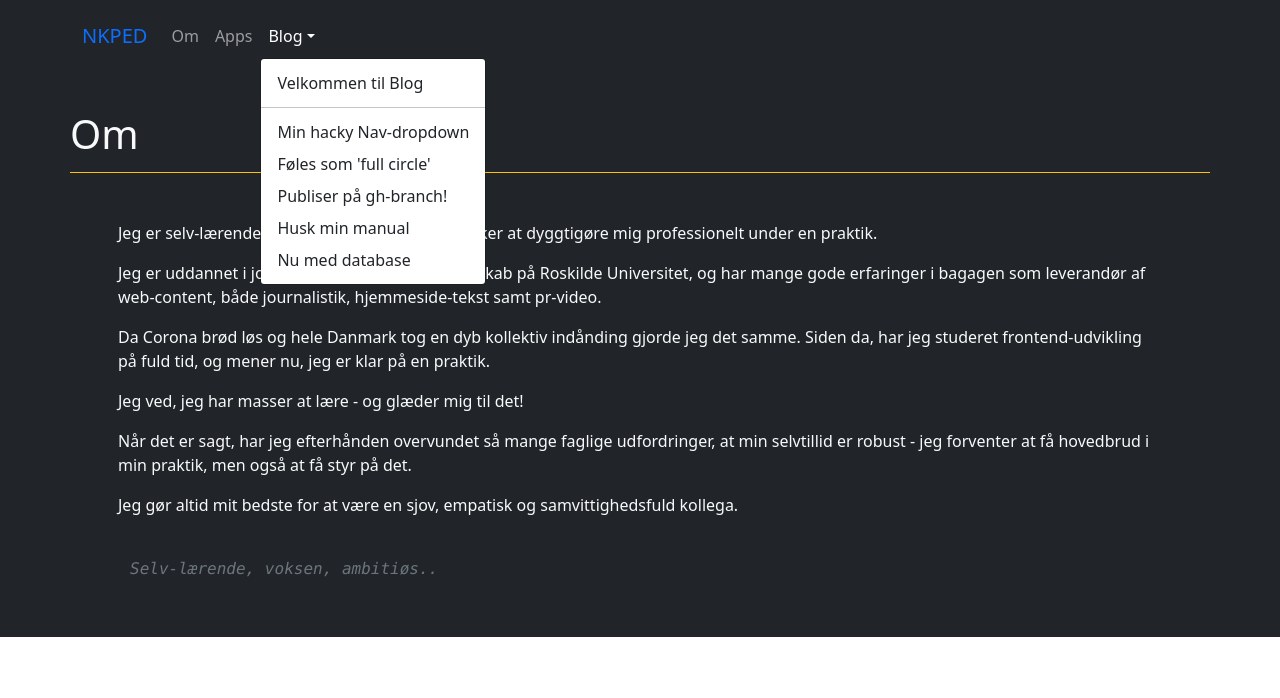
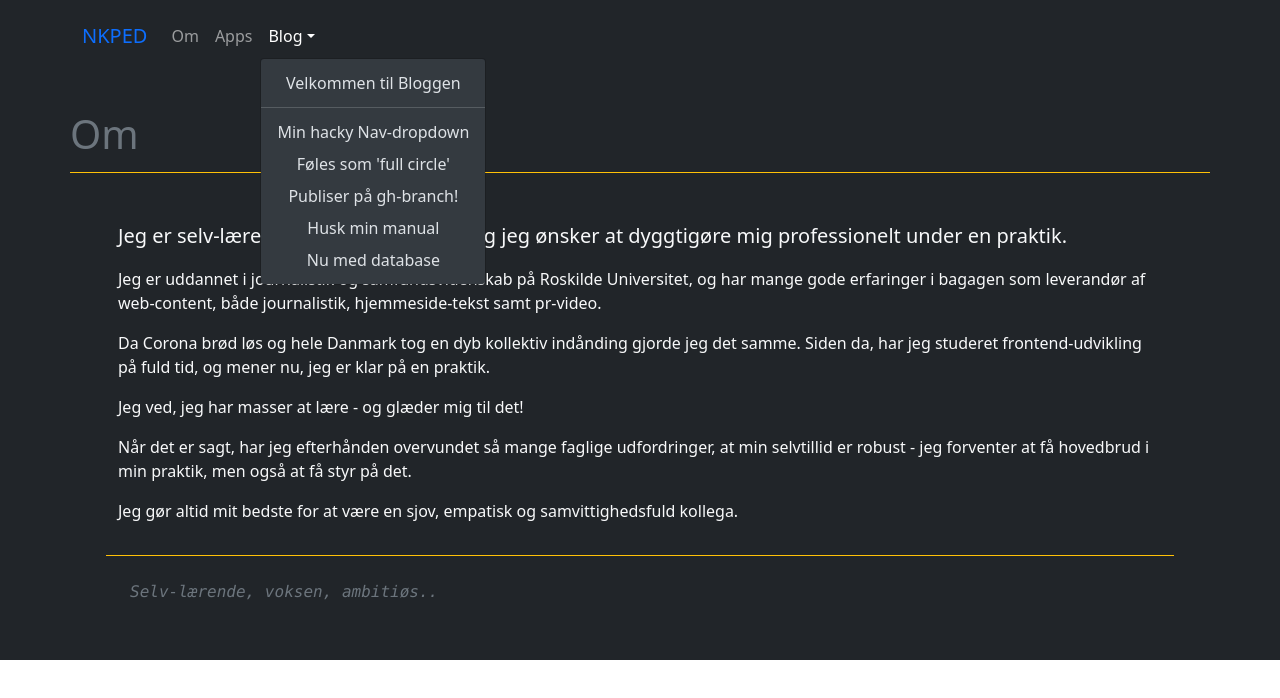
Before and after one commit to nkped/nkped.github.io, a React (Create React App) app: page /om in a window 1280 px wide. Both pictures are taken after a click on the button "Blog". Shown: the top 698 px of the page. Built offline with nearby package versions, Linux system fonts and the light colour scheme.

Commit message:
Centrer nav-dropdown

```diff
--- a/src/components/blogDropdown.js
+++ b/src/components/blogDropdown.js
@@ -1,5 +1,5 @@
 import { getAllBlogPosts } from "../data";
-import { NavDropdown, NavLink } from "react-bootstrap";
+import { NavDropdown, NavLink, Row } from "react-bootstrap";
 
 export default function BlogDropdown() {
   let blogPosts = getAllBlogPosts();
@@ -10,8 +10,9 @@ export default function BlogDropdown() {
           <NavDropdown.Item
             href={`/blog/${blogPost.number}`}
             key={blogPost.number}
+            className="text-center"
           >
-            {blogPost.titel}
+            {`${blogPost.titel}`}
           </NavDropdown.Item>
         ))}
       </nav>
--- a/src/components/myNavBar.jsx
+++ b/src/components/myNavBar.jsx
@@ -16,9 +16,14 @@ export function MyNavBar() {
             <Nav className="me-auto">
               <Nav.Link href="/om">Om</Nav.Link>
               <Nav.Link href="/apps">Apps</Nav.Link>
-              <NavDropdown title="Blog" id="basic-nav-dropdown">
-                <NavDropdown.Item href="/blog">
-                  Velkommen til Blog
+
+              <NavDropdown
+                title="Blog"
+                id="basic-nav-dropdown"
+                menuVariant="dark"
+              >
+                <NavDropdown.Item href="/blog" className="text-center">
+                  Velkommen til Bloggen
                 </NavDropdown.Item>
                 <NavDropdown.Divider />
                 <BlogDropdown />
--- a/src/routes/blogPost.jsx
+++ b/src/routes/blogPost.jsx
@@ -18,7 +18,7 @@ export default function BlogPost() {
           <Col>{`${blogPost.titel}`}</Col>
         </Row>
 
-        <Row>
+        <Row className="border-bottom border-warning pb-3">
           <Col>
             <p className="lead">{blogPost.intro}</p>
             <p>{blogPost.text}</p>
--- a/src/routes/om.jsx
+++ b/src/routes/om.jsx
@@ -4,13 +4,13 @@ import { Footer } from "../components/footer";
 export default function Om() {
   return (
     <Container fluid className="bg-dark text-light">
-      <Container className="fs-1 fw-semibold mb-2">
+      <Container className="fs-1 fw-semibold mb-2 text-muted">
         <Row>Om</Row>
       </Container>
       <Container className="text-start px-5 py-5 border-top border-warning">
         <Row>
-          <Col>
-            <p>
+          <Col className="border-bottom border-warning pb-3">
+            <p className="lead">
               Jeg er selv-lærende frontend-udvikler og jeg ønsker at dyggtigøre
               mig professionelt under en praktik.
             </p>
```
